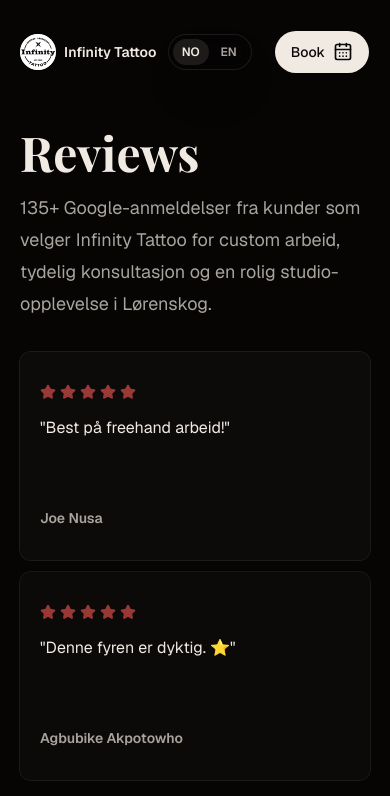
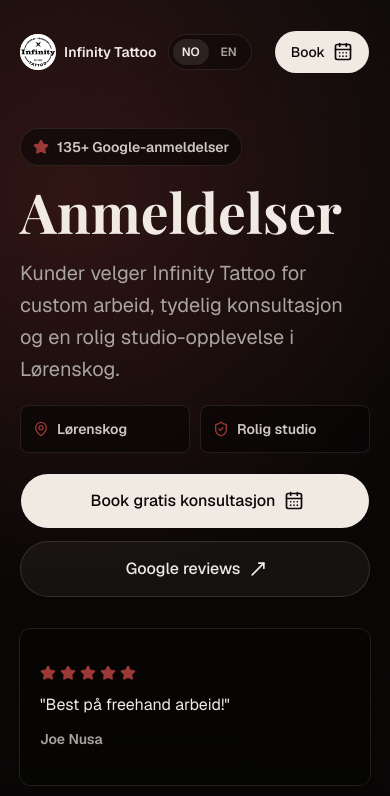
Before and after one commit to YmiaDKA/InfinityTattoo, a Next.js app: page /reviews in a window 390 px wide. Shown: the top 796 px of the page. Built offline with nearby package versions, Linux system fonts and the light colour scheme.

Commit message:
Polish reviews mobile page

```diff
--- a/src/app/reviews/page.tsx
+++ b/src/app/reviews/page.tsx
@@ -1,4 +1,10 @@
-import { MoveUpRightIcon, StarIcon } from "lucide-react";
+import {
+  CalendarDaysIcon,
+  MapPinIcon,
+  MoveUpRightIcon,
+  ShieldCheckIcon,
+  StarIcon,
+} from "lucide-react";
 import Link from "next/link";
 import type { Metadata } from "next";
 
@@ -18,24 +24,104 @@
 };
 
 export default function ReviewsPage() {
+  const featuredReviews = testimonials.slice(0, 3);
+  const remainingReviews = testimonials.slice(3);
+
   return (
-    <main className="min-h-screen bg-background">
+    <main className="min-h-screen overflow-hidden bg-background">
       <SiteHeader />
-      <section className="mx-auto flex max-w-6xl flex-col gap-8 px-5 pb-20 pt-32 sm:px-8 lg:pb-28">
-        <div className="motion-rise flex flex-col gap-4">
-          <h1 className="font-display text-5xl font-bold leading-none sm:text-7xl">
-            Reviews
-          </h1>
-          <p className="max-w-2xl text-lg leading-8 text-muted-foreground">
-            <LocalizedText
-              en="135+ Google reviews from clients choosing Infinity Tattoo for custom work, clear consultation, and a calm studio experience in Lørenskog."
-              no="135+ Google-anmeldelser fra kunder som velger Infinity Tattoo for custom arbeid, tydelig konsultasjon og en rolig studio-opplevelse i Lørenskog."
-            />
-          </p>
+
+      <section className="relative isolate border-b border-border/70">
+        <div className="absolute inset-0 -z-10 bg-[radial-gradient(circle_at_18%_15%,color-mix(in_oklch,var(--studio-red)_26%,transparent),transparent_35%),linear-gradient(180deg,color-mix(in_oklch,var(--card)_55%,transparent),var(--background))]" />
+        <div className="mx-auto flex max-w-6xl flex-col gap-8 px-5 pb-12 pt-32 sm:px-8 sm:pb-16 lg:pt-36">
+          <div className="motion-rise grid min-w-0 gap-8 lg:grid-cols-[0.85fr_1.15fr] lg:items-end">
+            <div className="flex min-w-0 flex-col gap-5">
+              <div className="flex w-fit items-center gap-2 rounded-full border border-foreground/10 bg-background/55 px-3 py-2 text-sm font-semibold text-foreground/85 backdrop-blur">
+                <StarIcon className="size-4 fill-current text-[color:var(--studio-red)]" />
+                <LocalizedText en="135+ Google reviews" no="135+ Google-anmeldelser" />
+              </div>
+              <h1 className="font-display text-[3.45rem] font-bold leading-[0.92] sm:text-7xl">
+                <LocalizedText en="Reviews" no="Anmeldelser" />
+              </h1>
+              <p className="max-w-2xl text-xl leading-8 text-muted-foreground">
+                <LocalizedText
+                  en="Clients choose Infinity Tattoo for custom work, clear consultation, and a calm studio experience in Lørenskog."
+                  no="Kunder velger Infinity Tattoo for custom arbeid, tydelig konsultasjon og en rolig studio-opplevelse i Lørenskog."
+                />
+              </p>
+              <div className="grid grid-cols-2 gap-2.5 text-sm font-semibold text-foreground/85 sm:max-w-md">
+                <div className="flex min-h-12 items-center gap-2 rounded-lg border border-foreground/10 bg-background/55 px-3 backdrop-blur">
+                  <MapPinIcon className="size-4 shrink-0 text-[color:var(--studio-red)]" />
+                  Lørenskog
+                </div>
+                <div className="flex min-h-12 items-center gap-2 rounded-lg border border-foreground/10 bg-background/55 px-3 backdrop-blur">
+                  <ShieldCheckIcon className="size-4 shrink-0 text-[color:var(--studio-red)]" />
+                  <LocalizedText en="Calm studio" no="Rolig studio" />
+                </div>
+              </div>
+              <div className="flex flex-col gap-3 sm:flex-row">
+                <Button
+                  className="motion-lift-subtle rounded-full max-sm:min-h-14 max-sm:w-full max-sm:text-base"
+                  nativeButton={false}
+                  render={<Link href="/#booking" />}
+                  size="lg"
+                >
+                  <LocalizedText en="Book free consultation" no="Book gratis konsultasjon" />
+                  <CalendarDaysIcon data-icon="inline-end" />
+                </Button>
+                <Button
+                  className="motion-lift-subtle rounded-full max-sm:min-h-14 max-sm:w-full max-sm:text-base"
+                  nativeButton={false}
+                  render={
+                    <a
+                      href="https://www.google.com/search?q=Infinity+Tattoo+L%C3%B8renskog+reviews"
+                      rel="noreferrer"
+                      target="_blank"
+                    />
+                  }
+                  size="lg"
+                  variant="outline"
+                >
+                  Google reviews
+                  <MoveUpRightIcon data-icon="inline-end" />
+                </Button>
+              </div>
+            </div>
+
+            <div className="motion-stagger grid gap-3">
+              {featuredReviews.map((review) => (
+                <Card
+                  className="motion-lift-subtle bg-background/65 backdrop-blur"
+                  key={`${review.name}-${review.date}`}
+                >
+                  <CardContent className="flex flex-col gap-3 p-5">
+                    <div className="flex gap-1 text-[color:var(--studio-red)]">
+                      {Array.from({ length: review.rating }).map((_, index) => (
+                        <StarIcon
+                          className="size-4 fill-current"
+                          key={`${review.name}-${review.date}-${index}`}
+                        />
+                      ))}
+                    </div>
+                    <p className="text-base leading-6 text-foreground">
+                      &quot;
+                      <LocalizedText en={review.quoteEn} no={review.quoteNo} />
+                      &quot;
+                    </p>
+                    <p className="text-sm font-semibold text-muted-foreground">
+                      {review.name}
+                    </p>
+                  </CardContent>
+                </Card>
+              ))}
+            </div>
+          </div>
         </div>
+      </section>
 
+      <section className="mx-auto flex max-w-6xl flex-col gap-8 px-5 py-12 sm:px-8 lg:py-16">
         <div className="motion-stagger grid gap-3 md:grid-cols-2">
-          {testimonials.map((review) => (
+          {remainingReviews.map((review) => (
             <Card
               className="motion-lift motion-reveal bg-card/70"
               key={`${review.name}-${review.date}`}
```
